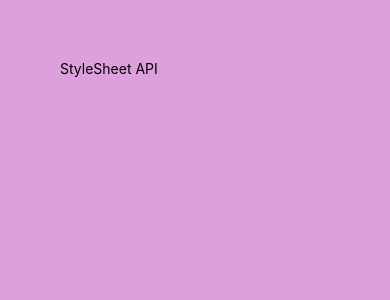
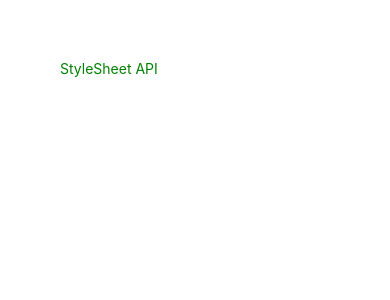
Before and after one commit to psalajova/CoreComponentsApp, a React Native app: screen / in a window 390 px wide. Shown: the top 300 px of the page. Built offline with nearby package versions, Linux system fonts and the light colour scheme.

Commit message:
Add title

```diff
--- a/App.js
+++ b/App.js
@@ -1,13 +1,20 @@
-import { View, Text } from "react-native"
+import { View, Text, StyleSheet } from "react-native"
 
 export default function App() {
   return (
-    <View style={{
-      flex: 1,
-      backgroundColor: "plum",
-      padding: 60
-    }}>
-      <Text>StyleSheet API</Text>
+    <View style={styles.container}>
+      <Text style={styles.title}>StyleSheet API</Text>
     </View>
   )
 }
+
+const styles = StyleSheet.create({
+  container: {
+    flex: 1,
+    backgroundColor: "white",
+    padding: 60
+  },
+  title: {
+    color: "green",
+  }
+})
```
